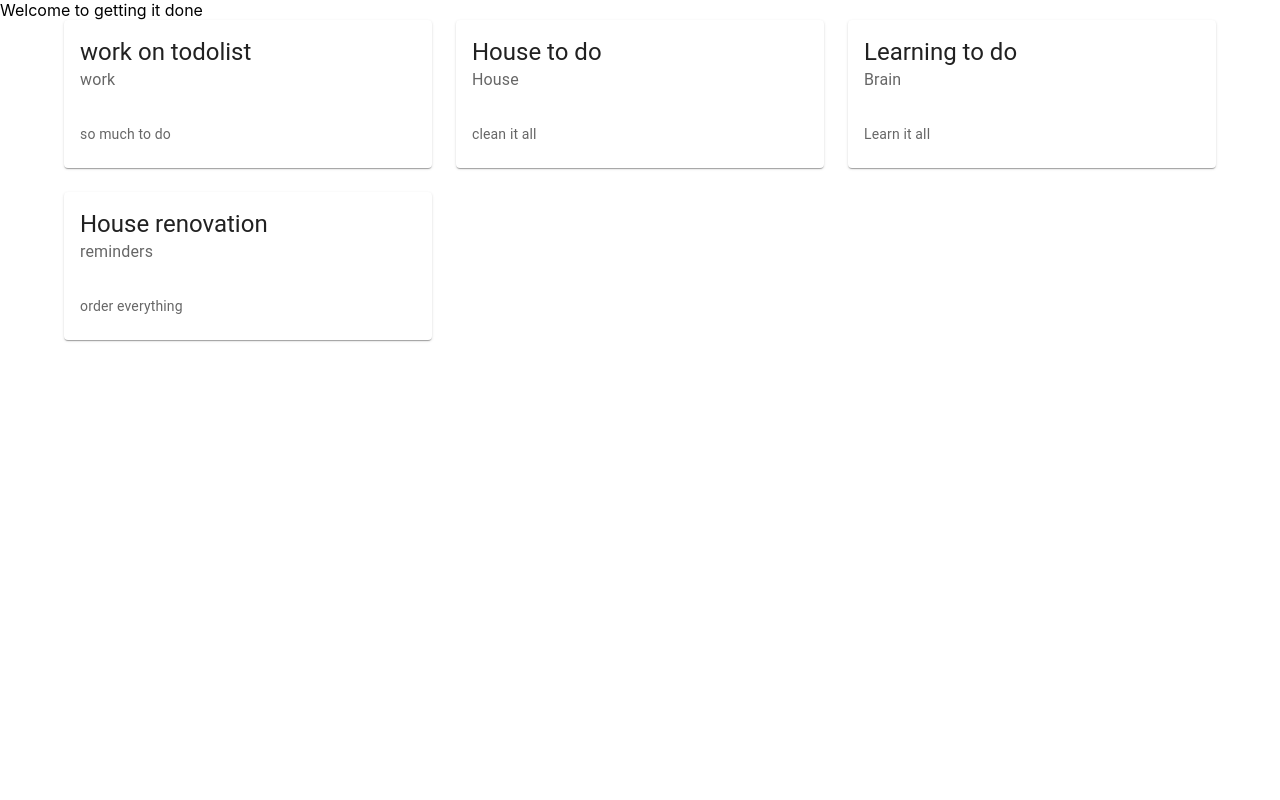
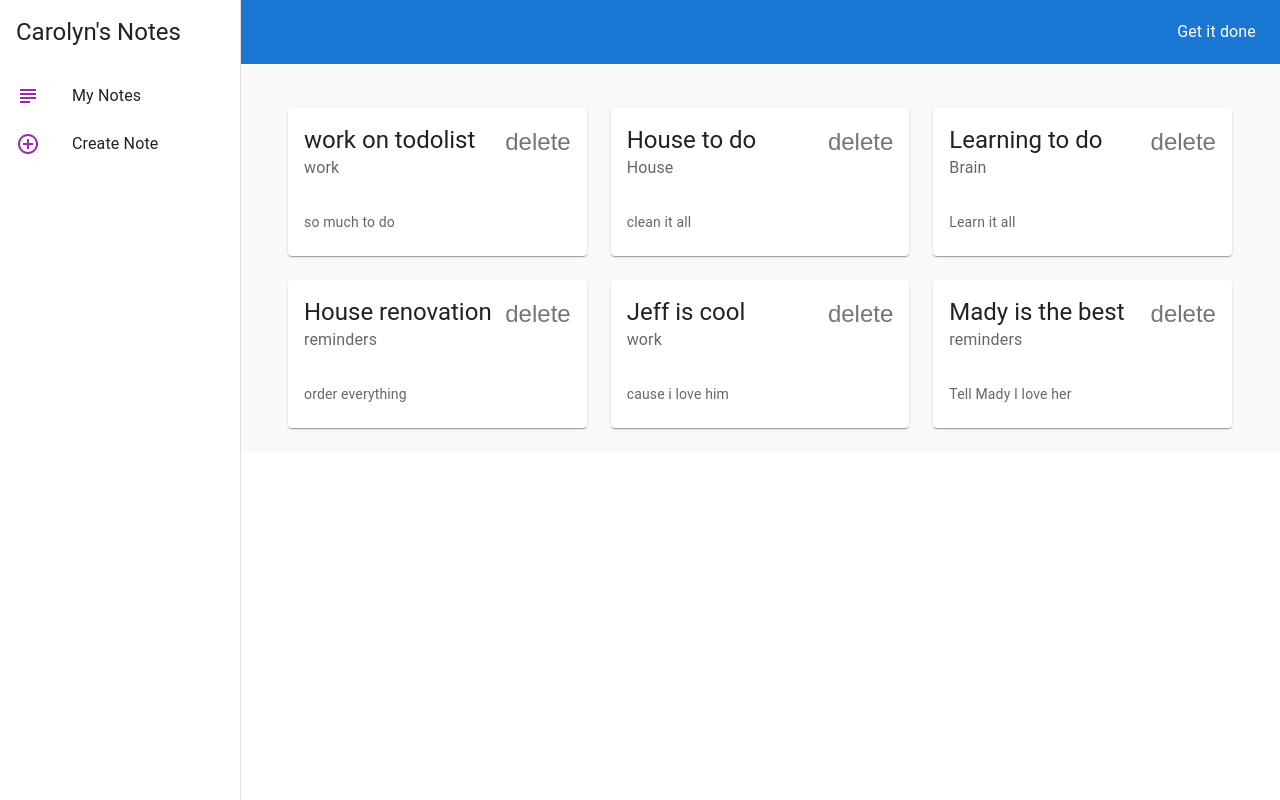
Before and after one commit to mcdonaldcarolyn/productivity-app, a React (Create React App) app: page / in a window 1280 px wide. Built offline with nearby package versions, Linux system fonts and the light colour scheme; data requests are answered from the project's data file.

Commit message:
add delete button

```diff
--- a/data/db.json
+++ b/data/db.json
@@ -23,6 +23,18 @@
       "details": "order everything",
       "category": "reminders",
       "id": 4
+    },
+    {
+      "title": "Jeff is cool",
+      "details": "cause i love him",
+      "category": "work",
+      "id": 5
+    },
+    {
+      "title": "Mady is the best ",
+      "details": "Tell Mady I love her",
+      "category": "reminders",
+      "id": 7
     }
   ]
 }
--- a/package.json
+++ b/package.json
@@ -7,12 +7,14 @@
     "@emotion/styled": "^11.3.0",
     "@material-ui/core": "^4.12.3",
     "@material/card": "^13.0.0",
+    "@mui/icons-material": "^5.1.1",
     "@mui/material": "^5.0.3",
     "@mui/styles": "^5.0.2",
     "@testing-library/jest-dom": "^5.14.1",
     "@testing-library/react": "^11.2.7",
     "@testing-library/user-event": "^12.8.3",
     "contentful": "^9.0.3",
+    "date-fns": "^2.25.0",
     "json-server": "^0.17.0",
     "react": "^17.0.2",
     "react-dom": "^17.0.2",
--- a/src/App.js
+++ b/src/App.js
@@ -9,12 +9,14 @@ import { Header } from './Components/Header';
 import { Timer } from './Components/Timer';
 import { createTheme } from '@mui/material/styles';
 import { ThemeProvider } from '@mui/private-theming';
+import { purple } from '@mui/material/colors';
+import Layout from './Components/Layout/Layout';
 const theme = createTheme({
   palette: {
     primary: {
       main: '#fefefe'
     },
-
+    secondary: purple
   },
   typography: {
     fontFamily: 'Quicksand',
@@ -31,6 +33,7 @@ function App() {
     <ThemeProvider theme={theme}>
       <Header/>
       <Router>
+        <Layout>
         <Switch>
 
           <Route exact path='/'>
@@ -41,6 +44,7 @@ function App() {
             <Create/>
           </Route>
         </Switch>
+        </Layout>
       </Router>
      </ThemeProvider>
   );
--- /dev/null
+++ b/src/Components/Layout/Layout.js
@@ -0,0 +1,123 @@
+import React from 'react';
+import { makeStyles } from '@mui/styles';
+import Drawer from '@mui/material/Drawer';
+import { Typography } from '@mui/material';
+import { useHistory, useLocation } from 'react-router-dom';
+import List from '@mui/material/List';
+import ListItem from '@mui/material/ListItem';
+import ListItemIcon from '@mui/material/ListItemIcon';
+import ListItemText from '@mui/material/ListItemText';
+import { AddCircleOutlineOutlined, AddCircleOutlineOutLined, SubjectOutlined } from '@mui/icons-material';
+import AppBar from '@mui/material/AppBar';
+import ToolBar from '@mui/material/Toolbar';
+import { format } from 'date-fns';
+
+const drawerWidth = 240
+const useStyles = makeStyles((theme) => {
+  return {
+    page: {
+      background: '#f9f9f9',
+      width: '100%',
+      padding: theme.spacing(3),
+    },
+    root: {
+      display: 'flex',
+    },
+    drawer: {
+      width: drawerWidth,
+    },
+    drawerPaper: {
+      width: drawerWidth,
+    },
+    active: {
+      background: '#f4f4f4'
+    },
+    title: {
+      padding: theme.spacing(2),
+    },
+    appBar: {
+      width: `calc(100% - ${drawerWidth}px)`,
+      marginLeft: drawerWidth,
+    },
+    date: {
+      flexGrow: 1
+    },
+    toolbar: theme.mixins.toolbar,
+    avatar: {
+      marginLeft: theme.spacing(2)
+    }
+  }
+})
+
+export default function Layout({ children }) {
+  const classes = useStyles()
+  const history = useHistory()
+  const location = useLocation()
+
+  const menuItems = [
+    {
+      text: 'My Notes',
+      icon: <SubjectOutlined color="secondary" />,
+      path: '/'
+    },
+    {
+      text: 'Create Note',
+      icon: <AddCircleOutlineOutlined color="secondary" />,
+      path: '/create'
+    },
+  ];
+return (
+    <div className={classes.root}>
+      {/* app bar */}
+      <AppBar
+        position="fixed"
+        className={classes.appBar}
+        elevation={0}
+        color="primary"
+      >
+        <ToolBar>
+          <Typography className={classes.date}>
+            Today is the {format(new Date(), 'do MMMM Y')}
+          </Typography>
+          <Typography>Get it done</Typography>
+        </ToolBar>
+      </AppBar>
+
+      {/* side drawer */}
+      <Drawer
+        className={classes.drawer}
+        variant="permanent"
+        classes={{ paper: classes.drawerPaper }}
+        anchor="left"
+      >
+        <div>
+          <Typography variant="h5" className={classes.title}>
+            Carolyn's Notes
+          </Typography>
+        </div>
+
+        {/* links/list section */}
+        <List>
+          {menuItems.map((item) => (
+            <ListItem
+              button
+              key={item.text}
+              onClick={() => history.push(item.path)}
+              className={location.pathname == item.path ? classes.active : null}
+            >
+              <ListItemIcon>{item.icon}</ListItemIcon>
+              <ListItemText primary={item.text} />
+            </ListItem>
+          ))}
+        </List>
+
+      </Drawer>
+
+      {/* main content */}
+      <div className={classes.page}>
+        <div className={classes.toolbar}></div>
+        { children }
+      </div>
+    </div>
+  )
+}
--- a/src/Components/todo/TodoCard.js
+++ b/src/Components/todo/TodoCard.js
@@ -11,15 +11,25 @@ import  CardHeader  from '@mui/material/CardHeader';
 import  IconButton  from '@mui/material/IconButton';
 import CardContent from '@mui/material/CardContent';
 
+const useStyles = makeStyles({
+  test: {
+    border: (note) => {
+      if (note.category == 'work') {
+        return '1px solid red'
+      }
+    }
+  }
+})
+
 export default function TodoCard({ note, handleDelete }) {
-
+  const classes = useStyles(note)
   return (
     <div>
       <Card elevation={1}>
         <CardHeader
           action={
             <IconButton onClick={() => handleDelete(note.id)}>
-
+              delete
             </IconButton>
         }
           title={note.title}
```
Also changed, not shown: 1 other file (tests, documents, lock files or other folders).
